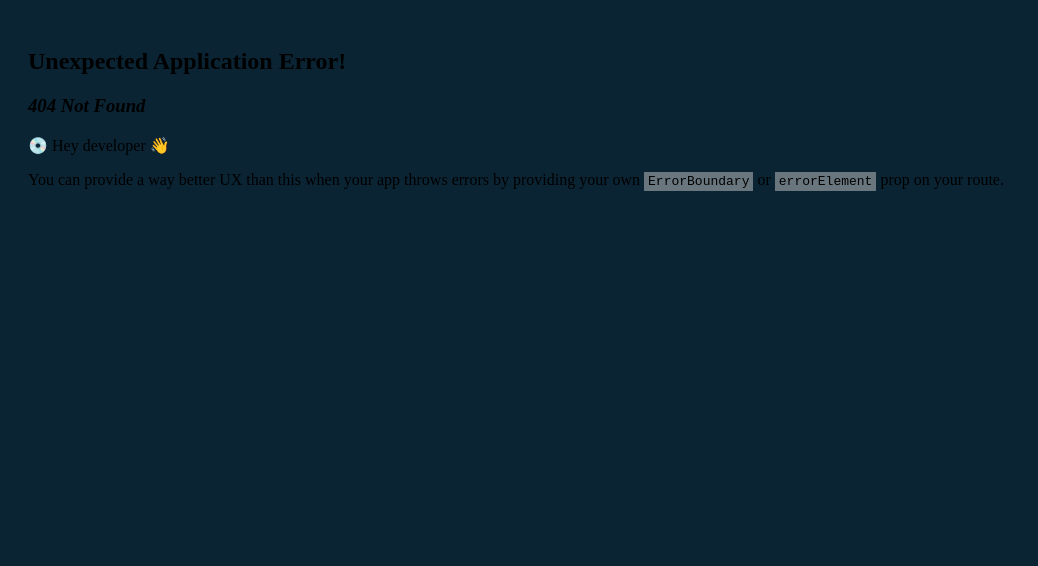
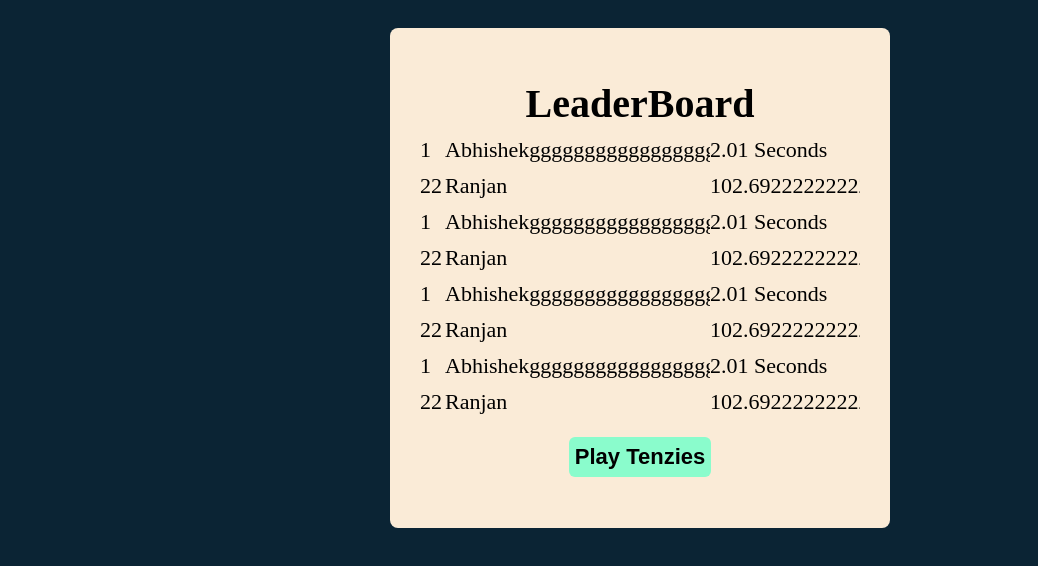
Before and after one commit to AbhishekR14/Tennerz, a React app: page /leaderboard in a window 1280 px wide. Before the commit this address had no page. Shown: the top 566 px of the page, without its empty margins (0-1038 px from the left). Built offline with nearby package versions, Linux system fonts and the light colour scheme; the HTML template or start-up script is replaced by a standard one.

Commit message:
leaderboard basic layout

```diff
--- a/Stylesheets/index.css
+++ b/Stylesheets/index.css
@@ -59,7 +59,7 @@
         border-radius: 6px;
         background-color: #8afccc;
         color: rgb(0, 0, 0);
-        font-size: 1rem;
+        font-size: 22px;
         cursor: pointer;
         margin-top: 10px;
         font-weight: 600;
--- /dev/null
+++ b/Stylesheets/leaderboard.css
@@ -0,0 +1,39 @@
+.leaderboard-main{
+    height: 300px;
+    overflow-y:scroll;
+    padding: 10px;
+}
+.leaderboard-time ,.leaderboard-name, .leaderboard-rank{
+    overflow: hidden;
+}
+@media (min-width: 0px) and (max-width: 600px){
+    .leaderboard-grid{
+        display: grid;
+        grid-template-columns: 25px 1fr 130px;
+        margin-bottom: 6px;
+        font-size: 18px;
+        height: 21px;
+
+    }
+}
+@media(min-width:601px){
+    .leaderboard-grid{
+        display: grid;
+        grid-template-columns: 25px 1fr 150px;
+        margin-bottom: 10px;
+        font-size:22px;
+        height: 26px;
+    }
+}
+::-webkit-scrollbar {
+    width: 6px;
+}
+::-webkit-scrollbar-track {
+    background: antiquewhite;
+}
+::-webkit-scrollbar-thumb {
+    background: rgb(172, 158, 139);
+}
+::-webkit-scrollbar-thumb:hover {
+    background: rgb(116, 109, 101);
+}
--- a/src/App.jsx
+++ b/src/App.jsx
@@ -10,7 +10,7 @@
         <Link to ='/tenzies'>
         <button className="home-buttons" href="/tenzies">Play Game</button>
         </Link>
-        <a href='/leaderBoard'>
+        <a href='/leaderboard'>
           <button className="home-buttons">View LeaderBoard</button>
         </a>
       </main>
--- /dev/null
+++ b/src/leaderboard.jsx
@@ -0,0 +1,109 @@
+import React from "react";
+import "../Stylesheets/leaderBoard.css"
+import "../Stylesheets/index.css"
+import { Link } from 'react-router-dom'
+import LeaderBoardEntry from "./leaderboardEntry";
+export default function leaderBoard(){
+    return(
+    <>
+        <main>
+            <h1 className="title">LeaderBoard</h1>
+            <div className="leaderboard-main">
+                <LeaderBoardEntry
+                    rank="1"
+                    name="Abhishekgggggggggggggggggggggggggggggggggggg"
+                    time="2.01"
+                />
+                <LeaderBoardEntry
+                    rank="22"
+                    name="Ranjan"
+                    time="102.69222222222"
+                />
+                <LeaderBoardEntry
+                    rank="1"
+                    name="Abhishekgggggggggggggggggggggggggggggggggggg"
+                    time="2.01"
+                />
+                <LeaderBoardEntry
+                    rank="22"
+                    name="Ranjan"
+                    time="102.69222222222"
+                />
+                <LeaderBoardEntry
+                    rank="1"
+                    name="Abhishekgggggggggggggggggggggggggggggggggggg"
+                    time="2.01"
+                />
+                <LeaderBoardEntry
+                    rank="22"
+                    name="Ranjan"
+                    time="102.69222222222"
+                />
+                <LeaderBoardEntry
+                    rank="1"
+                    name="Abhishekgggggggggggggggggggggggggggggggggggg"
+                    time="2.01"
+                />
+                <LeaderBoardEntry
+                    rank="22"
+                    name="Ranjan"
+                    time="102.69222222222"
+                />
+                <LeaderBoardEntry
+                    rank="1"
+                    name="Abhishekgggggggggggggggggggggggggggggggggggg"
+                    time="2.01"
+                />
+                <LeaderBoardEntry
+                    rank="22"
+                    name="Ranjan"
+                    time="102.69222222222"
+                />
+                <LeaderBoardEntry
+                    rank="1"
+                    name="Abhishekgggggggggggggggggggggggggggggggggggg"
+                    time="2.01"
+                />
+                <LeaderBoardEntry
+                    rank="22"
+                    name="Ranjan"
+                    time="102.69222222222"
+                />
+                <LeaderBoardEntry
+                    rank="1"
+                    name="Abhishekgggggggggggggggggggggggggggggggggggg"
+                    time="2.01"
+                />
+                <LeaderBoardEntry
+                    rank="22"
+                    name="Ranjan"
+                    time="102.69222222222"
+                />
+                <LeaderBoardEntry
+                    rank="1"
+                    name="Abhishekgggggggggggggggggggggggggggggggggggg"
+                    time="2.01"
+                />
+                <LeaderBoardEntry
+                    rank="22"
+                    name="Ranjan"
+                    time="102.69222222222"
+                />
+                <LeaderBoardEntry
+                    rank="1"
+                    name="Abhishekgggggggggggggggggggggggggggggggggggg"
+                    time="2.01"
+                />
+                <LeaderBoardEntry
+                    rank="22"
+                    name="Ranjan"
+                    time="102.69222222222"
+                />
+            </div>
+            <Link to ='/tenzies'>
+                <button className="home-buttons" href="/tenzies">Play Tenzies</button>
+            </Link>
+        </main>
+    </>
+    )
+}
--- /dev/null
+++ b/src/leaderboardEntry.jsx
@@ -0,0 +1,18 @@
+import React from "react";
+import "../Stylesheets/leaderboard.css";
+
+export default function leaderBoardEntry(props){
+    return(
+        <div className="leaderboard-grid">
+            <div className="leaderboard-rank">
+                {props.rank}
+            </div>
+            <div className="leaderboard-name">
+                {props.name}
+            </div>
+            <div className="leaderboard-time">
+                {props.time} Seconds
+            </div>
+        </div>
+    )
+}
--- a/src/main.jsx
+++ b/src/main.jsx
@@ -3,6 +3,7 @@
 import App from './App.jsx'
 import '../Stylesheets/index.css'
 import Tenzies from './tenzies.jsx'
+import LeaderBoard from './leaderboard.jsx'
 import {
   createBrowserRouter,
   RouterProvider,
@@ -16,6 +17,10 @@
   {
     path: "/tenzies",
     element: <Tenzies />
+  },
+  {
+    path: "/leaderboard",
+    element: <LeaderBoard />
   }
 ],{ basename: import.meta.env.DEV ? '/' : '/Tenzies/' });
 
```
